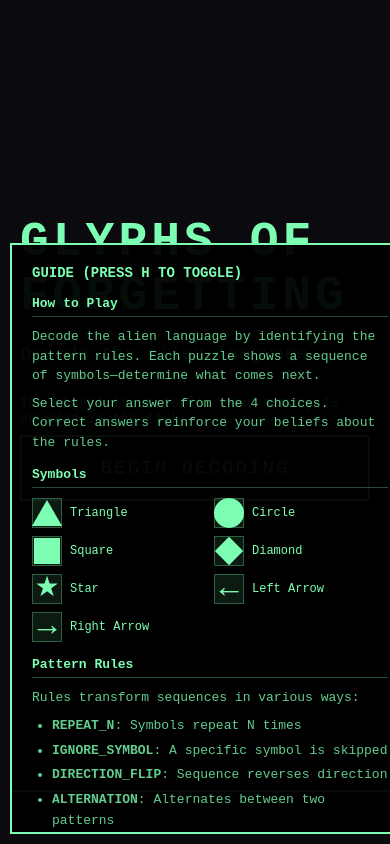
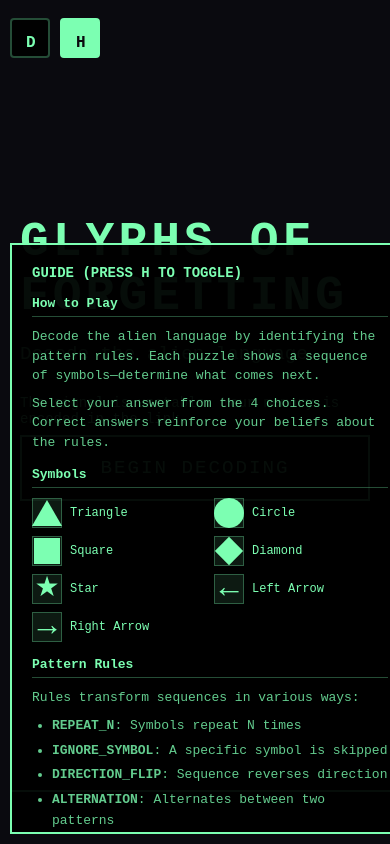
Before and after one commit to FranekJemiolo/alien-cognition-game, a website built with Vite: page index.html in a window 390 px wide. Built offline with nearby package versions, Linux system fonts and the light colour scheme.

Commit message:
Fix panel visibility and add visual toggle buttons

```diff
--- a/src/app.ts
+++ b/src/app.ts
@@ -63,10 +63,12 @@ export function init() {
   window.addEventListener('keydown', (e) => {
     if (e.key === 'd' || e.key === 'D') {
       showDebug = !showDebug
+      console.log('Debug panel:', showDebug ? 'ON' : 'OFF')
       render()
     }
     if (e.key === 'h' || e.key === 'H') {
       showGuide = !showGuide
+      console.log('Guide panel:', showGuide ? 'ON' : 'OFF')
       render()
     }
   })
@@ -98,12 +100,15 @@ function render() {
 
   app.innerHTML = html
 
+  // Remove existing panels
+  document.querySelectorAll('.debug-panel, .guide-panel').forEach(el => el.remove())
+
   // Add debug UI if enabled
   if (showDebug) {
     const debugPanel = document.createElement('div')
     debugPanel.className = 'debug-panel'
     debugPanel.innerHTML = renderDebugUI()
-    app.appendChild(debugPanel)
+    document.body.appendChild(debugPanel)
   }
 
   // Add guide panel if enabled
@@ -111,8 +116,29 @@ function render() {
     const guidePanel = document.createElement('div')
     guidePanel.className = 'guide-panel'
     guidePanel.innerHTML = renderGuideUI()
-    app.appendChild(guidePanel)
+    document.body.appendChild(guidePanel)
   }
+
+  // Add toggle buttons
+  const toggleButtons = document.createElement('div')
+  toggleButtons.className = 'toggle-buttons'
+  toggleButtons.innerHTML = `
+    <button id="toggle-debug" class="toggle-btn ${showDebug ? 'active' : ''}" title="Toggle Debug (D)">D</button>
+    <button id="toggle-guide" class="toggle-btn ${showGuide ? 'active' : ''}" title="Toggle Guide (H)">H</button>
+  `
+  document.body.appendChild(toggleButtons)
+
+  // Bind toggle buttons
+  document.getElementById('toggle-debug')?.addEventListener('click', () => {
+    showDebug = !showDebug
+    console.log('Debug panel:', showDebug ? 'ON' : 'OFF')
+    render()
+  })
+  document.getElementById('toggle-guide')?.addEventListener('click', () => {
+    showGuide = !showGuide
+    console.log('Guide panel:', showGuide ? 'ON' : 'OFF')
+    render()
+  })
 
   // Bind event handlers
   bindHandlers()
--- a/styles/base.css
+++ b/styles/base.css
@@ -473,3 +473,38 @@ body {
   line-height: 30px;
   margin: 0;
 }
+
+/* Toggle buttons */
+.toggle-buttons {
+  position: fixed;
+  top: 10px;
+  left: 10px;
+  display: flex;
+  gap: 10px;
+  z-index: 1001;
+}
+
+.toggle-btn {
+  width: 40px;
+  height: 40px;
+  border: 2px solid var(--border-color);
+  background: rgba(0, 0, 0, 0.9);
+  color: var(--text-color);
+  font-family: 'Courier New', monospace;
+  font-size: 16px;
+  font-weight: bold;
+  cursor: pointer;
+  transition: all 0.3s;
+  border-radius: 4px;
+}
+
+.toggle-btn:hover {
+  border-color: var(--accent-color);
+  color: var(--accent-color);
+}
+
+.toggle-btn.active {
+  background: var(--accent-color);
+  color: var(--bg-color);
+  border-color: var(--accent-color);
+}
--- a/styles/mobile.css
+++ b/styles/mobile.css
@@ -131,4 +131,17 @@
   .symbol-legend {
     grid-template-columns: repeat(2, 1fr);
   }
+
+  /* Toggle buttons mobile */
+  .toggle-buttons {
+    top: auto;
+    bottom: 10px;
+    left: 10px;
+  }
+
+  .toggle-btn {
+    width: 36px;
+    height: 36px;
+    font-size: 14px;
+  }
 }
```
